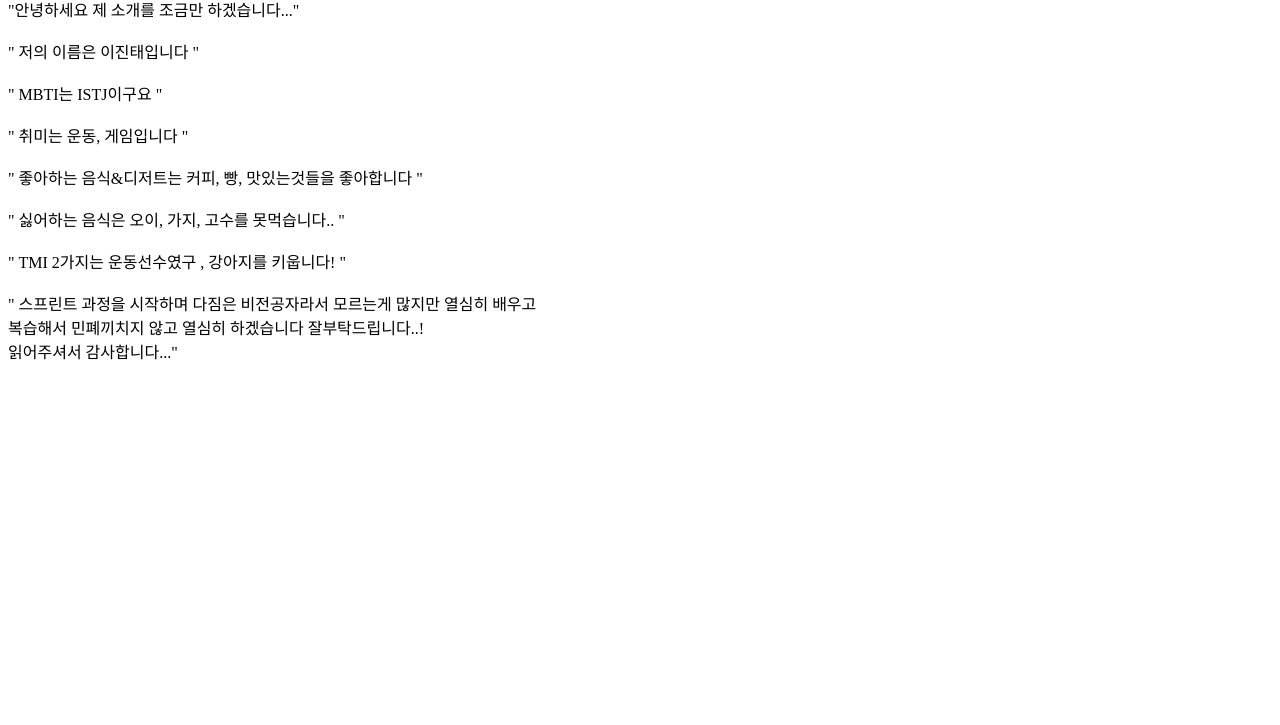
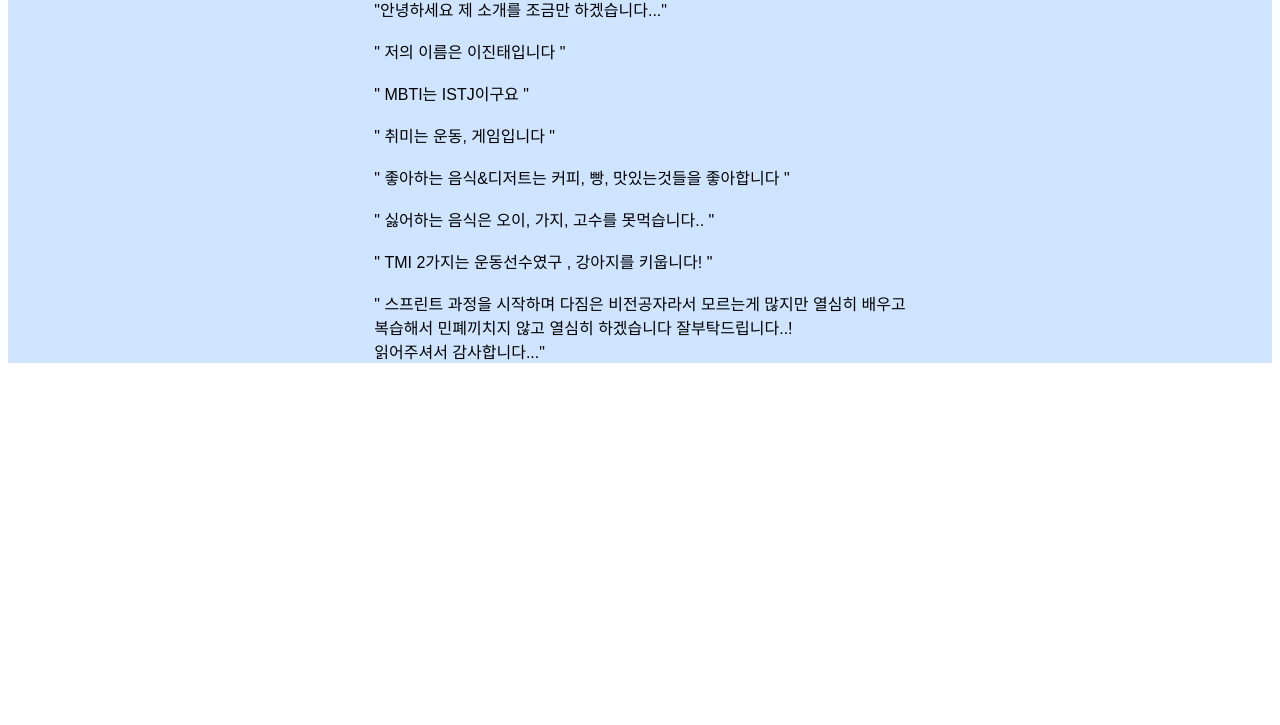
Before and after one commit to MunChiho/team-1-I-dle, a plain HTML site: page student.html in a window 1280 px wide. Shown: the part 75-800 px from the top of the page. Drawn offline with Linux system fonts and the light colour scheme; a web font is replaced by a local one.

Commit message:
제발돼라...

```diff
--- a/student5.html
+++ b/student.html
@@ -1,5 +1,5 @@
 <!doctype html>
-<html lang="ko">
+<html lang="en">
   <head>
     <link rel="preconnect" href="https://fonts.googleapis.com" />
     <link rel="preconnect" href="https://fonts.gstatic.com" crossorigin />
@@ -9,8 +9,8 @@
     />
     <meta charset="UTF-8" />
     <meta name="viewport" content="width=device-width, initial-scale=1.0" />
-    <link rel="stylesheet" href="./style.css" />
-    <title>1조 I-dle 팀 프로젝트</title>
+    <link rel="stylesheet" href="./student5.css" />
+    <title>자기소개</title>
   </head>
   <body>
     <header class="header">
```
Also changed, not shown: 1 other file.
